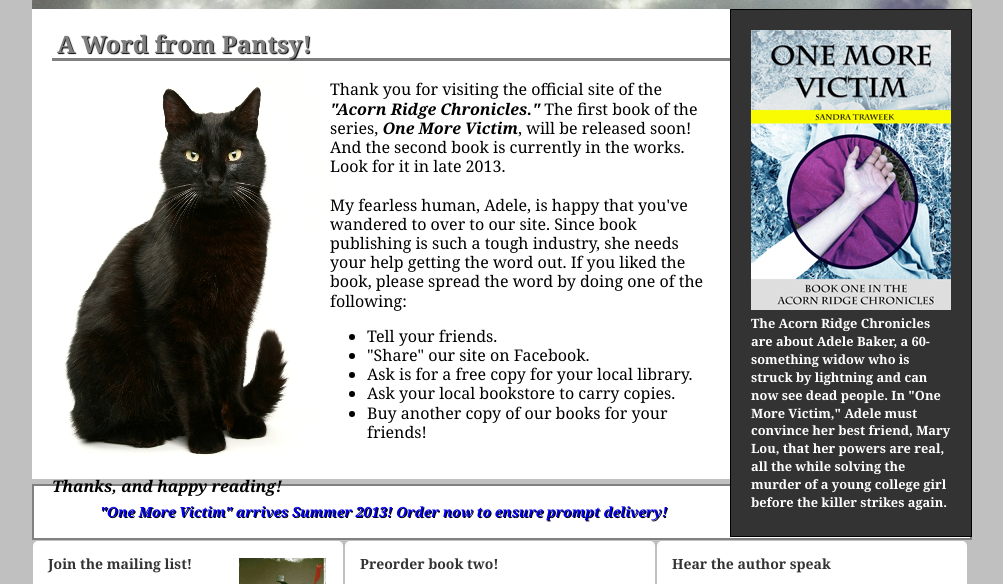
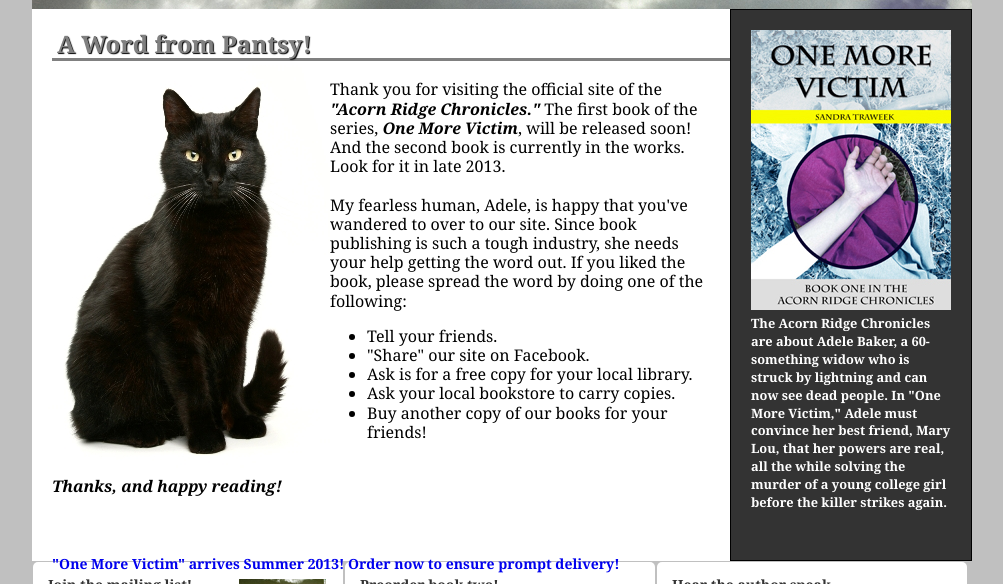
Before and after one commit to virg1621/acornridge, a plain HTML site: page index.html in a window 1280 px wide. Shown: the part 201-785 px from the top of the page, without its empty margins (138-1141 px from the left). Drawn offline with Linux system fonts and the light colour scheme.

Commit message:
update index.html to not spill words when text is large

```diff
--- a/acorn_ridge.css
+++ b/acorn_ridge.css
@@ -144,7 +144,7 @@ div.footer{
 	min-height: 300px;
 	border: solid black 1px;
 	width: 200px;
-	height: 486px;
+	height: 510px;
 	background-color: #333;
 	color: white;
 	font-weight: bold;
--- a/index.html
+++ b/index.html
@@ -50,7 +50,7 @@
 
 </div>
 
-<article style="width:700px; height: 430px; padding: 20px; line-height: 120%; background-color: white">
+<article style="width:700px; height: 512px; padding: 20px; line-height: 120%; background-color: white">
 	<h1 style="color: grey; font-size: 150%; padding: 5px; border-bottom: solid grey 3px;
 		text-shadow: 1px 1px 1px black;"> A Word from Pantsy! </h1><br/>
 
@@ -76,13 +76,11 @@
 		</ul>
 		<br>
 		<p style="font-style: italic; font-weight: bold">Thanks, and happy reading!</p>
+		<br><br><br>
+		<h2><a href="order.html">"One More Victim" arrives Summer 2013! Order now to ensure prompt delivery!</a></h2>
 
 </article>
 
- <div style="margin-top: 5px; padding:18px; width: 900px; background-color: white; color: red; text-shadow: 1px 1px 0px black;
-  font-style: italic; border: solid grey 2px; text-align: center; font-size: 20px">
- 	<h2><a href="order.html">"One More Victim" arrives Summer 2013! Order now to ensure prompt delivery!</a></h2>
- </div>
 
  <div class="box">
  <img src="mail.jpg" style="float:right; margin: 2px;">
```
Also changed, not shown: 1 other file.
